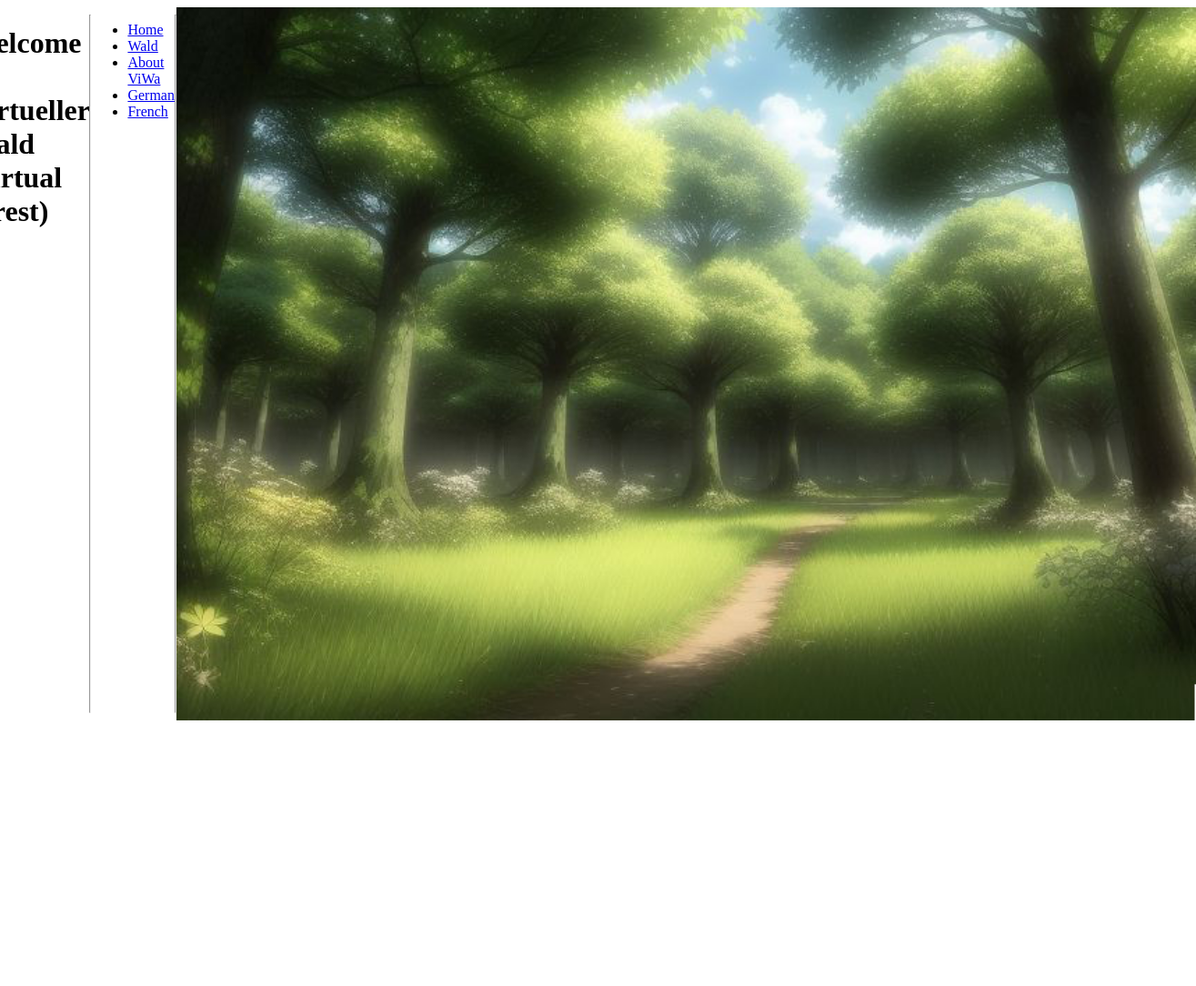
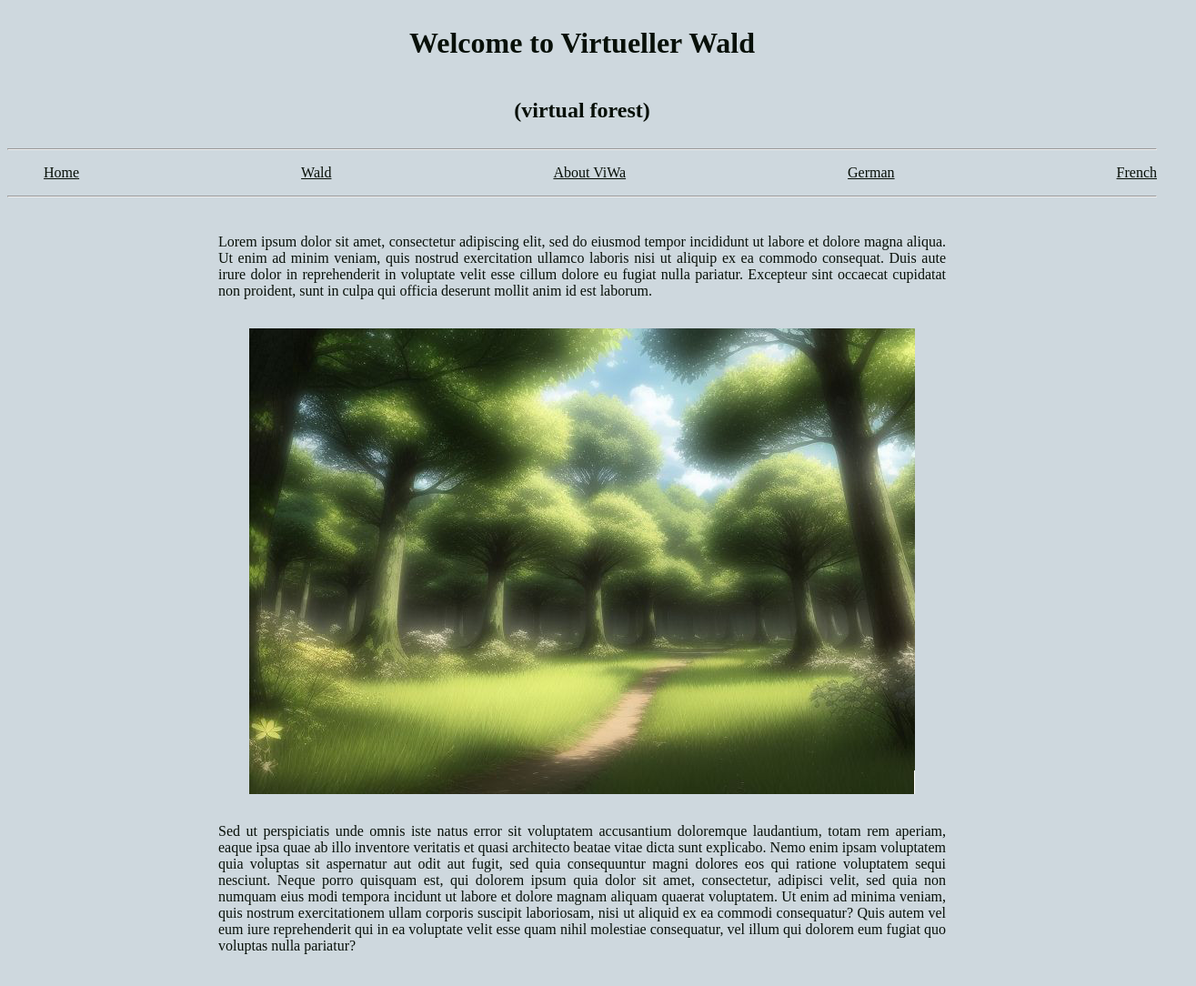
Before and after one commit to virtuellerwald/virtuellerwald.github.io, a plain HTML site: page index.html in a window 1280 px wide. Shown: the whole page at 91% size, 1315 px wide, since content can reach past the window. Before the commit the page ends 800 px from the top, so only its background shows below. Drawn offline with Linux system fonts and the light colour scheme.

Commit message:
first working style

```diff
--- a/index.html
+++ b/index.html
@@ -5,21 +5,33 @@
 	<link href="style.css" type="text/css" title="CSS" rel="Stylesheet" />
 	<meta name="Schleiden and jowodo" content="Virtueller Wald Home Page" />
 	<base href="https://virtuellerwald.github.io" />
+	<link rel="icon" type="image/x-icon" href="/img/favicon.ico">
 </head>
 <!-- https://stackoverflow.com/questions/57824287/how-to-not-duplicate-files-for-each-language-on-a-multilingual-website -->
 <body>
-	<h1>Welcome to Virtueller Wald (virtual forest)</h1>
+	<div class="center">
+		<h1>Welcome to Virtueller Wald</h1>
+	</div>
+	<div class="center">
+		<h2>(virtual forest)</h2>
+	</div>
 	<hr/>
 	<nav>
 		<ul>
-			<li class='nav'><a href="https://virtuellerwald.github.io">Home</a></li>
-			<li class='nav'><a href="waelder/wald01.html">Wald</a></li>
-			<li class='nav'><a href="about.html">About ViWa</a></li>
-			<li class='nav'><a href="home-de.html">German</a></li>
-			<li class='nav'><a href="home-fr.html">French</a></li>
+			<div class="nav">
+				<li class='nav'><a href="/">Home</a></li>
+				<li class='nav'><a href="/waelder/wald01.html">Wald</a></li>
+				<li class='nav'><a href="/about.html">About ViWa</a></li>
+				<li class='nav'><a href="/home-de.html">German</a></li>
+				<li class='nav'><a href="/home-fr.html">French</a></li>
+			</div>
 		</ul>
 	</nav>
 	<hr/>
-	<img src="img/welcome.jpg" alt="A path through a clearing"/>
+	<p class="center-text">Lorem ipsum dolor sit amet, consectetur adipiscing elit, sed do eiusmod tempor incididunt ut labore et dolore magna aliqua. Ut enim ad minim veniam, quis nostrud exercitation ullamco laboris nisi ut aliquip ex ea commodo consequat. Duis aute irure dolor in reprehenderit in voluptate velit esse cillum dolore eu fugiat nulla pariatur. Excepteur sint occaecat cupidatat non proident, sunt in culpa qui officia deserunt mollit anim id est laborum.</p>
+	<div class="center">
+		<img src="/img/welcome.jpg" alt="A path through a clearing"/>
+	</div>
+	<p class="center-text">Sed ut perspiciatis unde omnis iste natus error sit voluptatem accusantium doloremque laudantium, totam rem aperiam, eaque ipsa quae ab illo inventore veritatis et quasi architecto beatae vitae dicta sunt explicabo. Nemo enim ipsam voluptatem quia voluptas sit aspernatur aut odit aut fugit, sed quia consequuntur magni dolores eos qui ratione voluptatem sequi nesciunt. Neque porro quisquam est, qui dolorem ipsum quia dolor sit amet, consectetur, adipisci velit, sed quia non numquam eius modi tempora incidunt ut labore et dolore magnam aliquam quaerat voluptatem. Ut enim ad minima veniam, quis nostrum exercitationem ullam corporis suscipit laboriosam, nisi ut aliquid ex ea commodi consequatur? Quis autem vel eum iure reprehenderit qui in ea voluptate velit esse quam nihil molestiae consequatur, vel illum qui dolorem eum fugiat quo voluptas nulla pariatur?</p>
 </body>
 </html>
--- a/style.css
+++ b/style.css
@@ -1,4 +1,36 @@
+:root {
+	--bgclr:   #CED8DE;
+	--txtclr:  #081009;
+//	--artclr:  #E6E4DF;
+//	--hdgclr:  #935A5A;
+	--linkclr: #3F573E;
+	--linkvis: #7892A0;
+//	--prebg:   #000000;
+//	--pretxt:  #FFFFFF;
+}
 body {
+	color: var(--txtclr);
+	background-color: var(--bgclr);
+}
+a:link    { color: var(--txtclr); }
+a:active  { color: var(--linkclr); }
+a:visited { color: var(--linkvis); }
+a { text-decoration: underline; }
+a:hover { text-decoration: none; }
+
+.nav {
+	display: flex;
+	justify-content: space-between;
+}
+.center {
 	display: flex;
 	justify-content: center;
 }
+.center-text {
+	text-align: justify;
+	text-justify: inter-word;
+	max-width:50em;
+	margin: auto;
+	padding: 2em;
+	//background-color: var(--artclr);
+}
```
Also changed, not shown: img/favicon.ico (renamed from favicon.ico).
